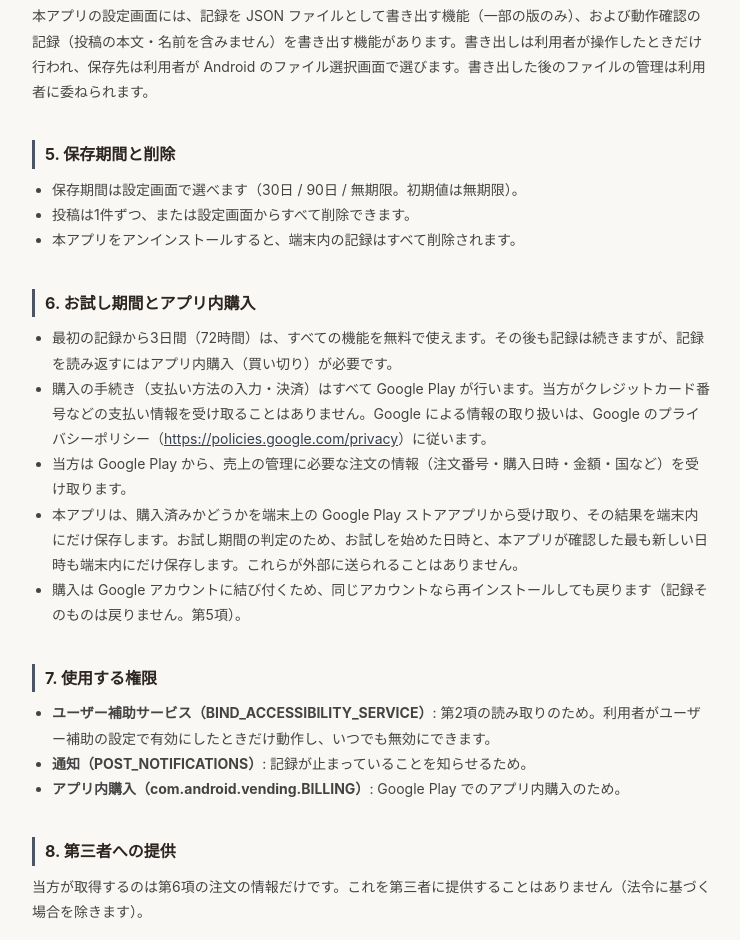
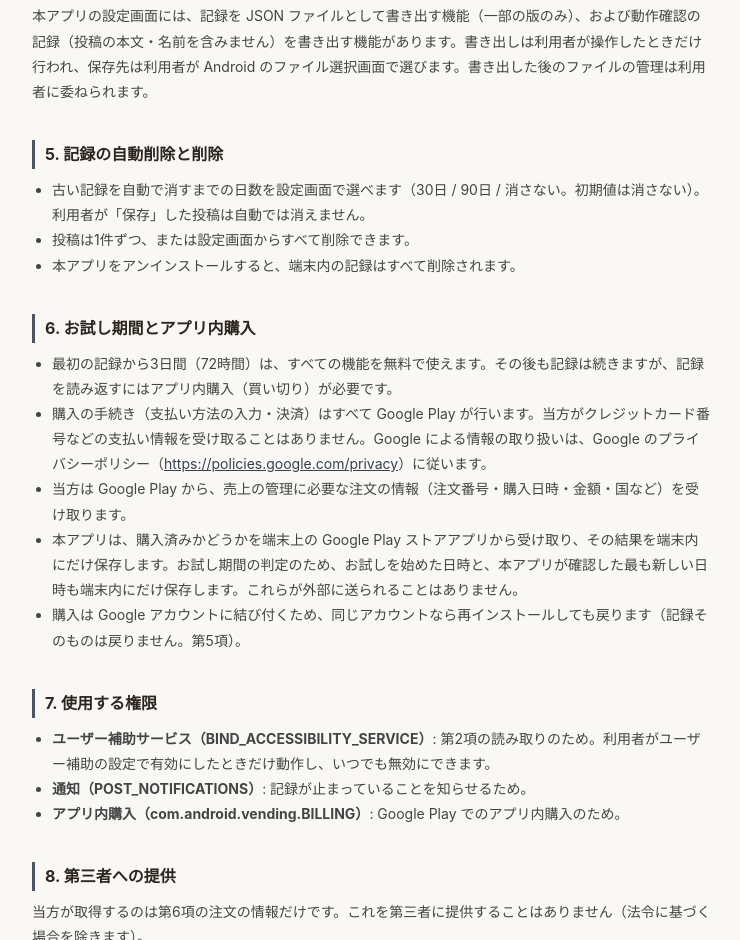
Before and after one commit to RAKKO-LAB/xecho-privacy, a plain HTML site: page index.html in a window 1280 px wide. Shown: the part 1119-2059 px from the top of the page, without its empty margins (268-1008 px from the left). Drawn offline with Linux system fonts and the light colour scheme.

Commit message:
docs: rename retention wording to auto-delete and mention saved posts

```diff
--- a/index.html
+++ b/index.html
@@ -59,9 +59,9 @@
   <h2>4. 利用者による書き出し</h2>
   <p>本アプリの設定画面には、記録を JSON ファイルとして書き出す機能（一部の版のみ）、および動作確認の記録（投稿の本文・名前を含みません）を書き出す機能があります。書き出しは利用者が操作したときだけ行われ、保存先は利用者が Android のファイル選択画面で選びます。書き出した後のファイルの管理は利用者に委ねられます。</p>
 
-  <h2>5. 保存期間と削除</h2>
+  <h2>5. 記録の自動削除と削除</h2>
   <ul>
-    <li>保存期間は設定画面で選べます（30日 / 90日 / 無期限。初期値は無期限）。</li>
+    <li>古い記録を自動で消すまでの日数を設定画面で選べます（30日 / 90日 / 消さない。初期値は消さない）。利用者が「保存」した投稿は自動では消えません。</li>
     <li>投稿は1件ずつ、または設定画面からすべて削除できます。</li>
     <li>本アプリをアンインストールすると、端末内の記録はすべて削除されます。</li>
   </ul>
```
